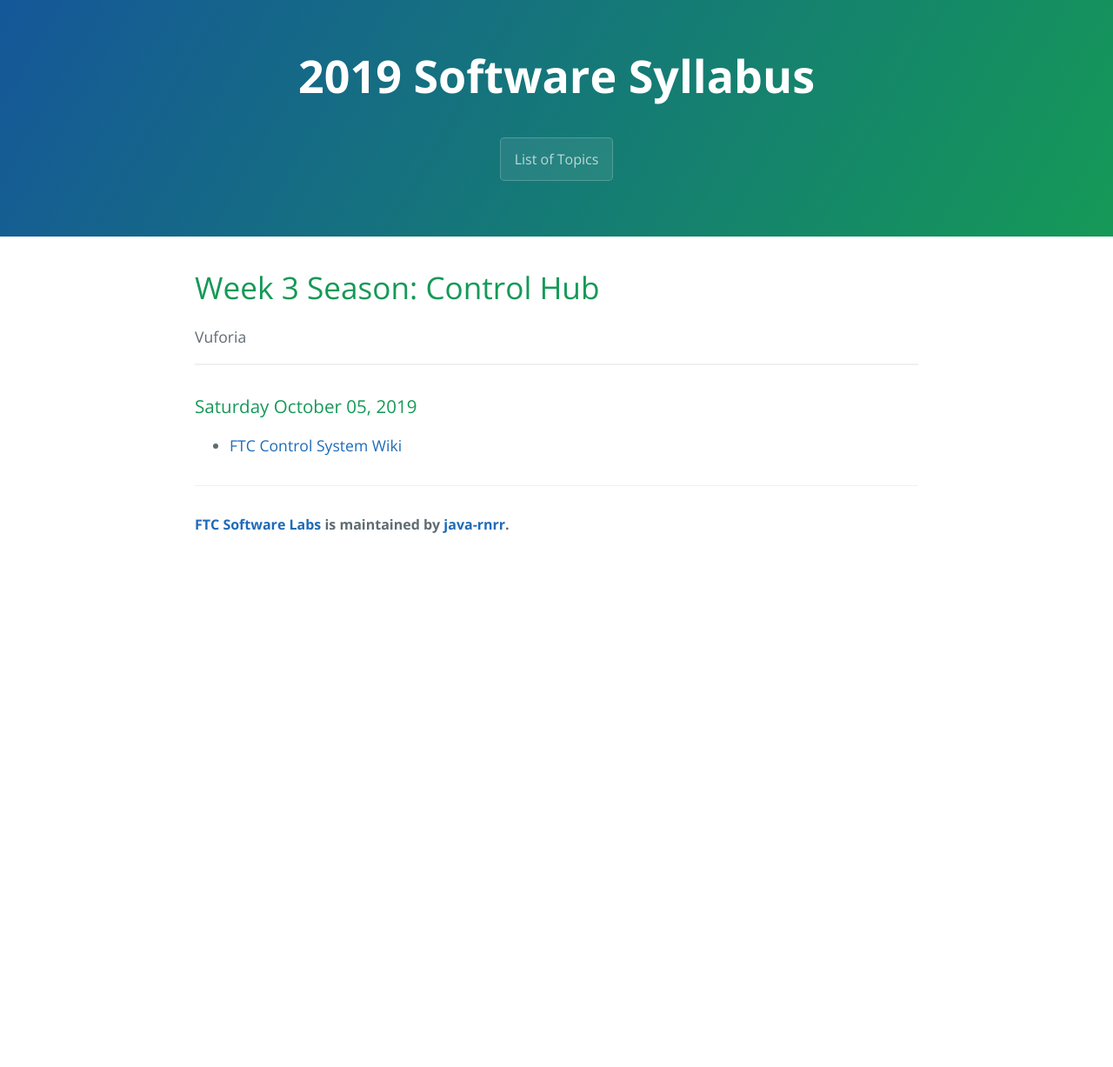
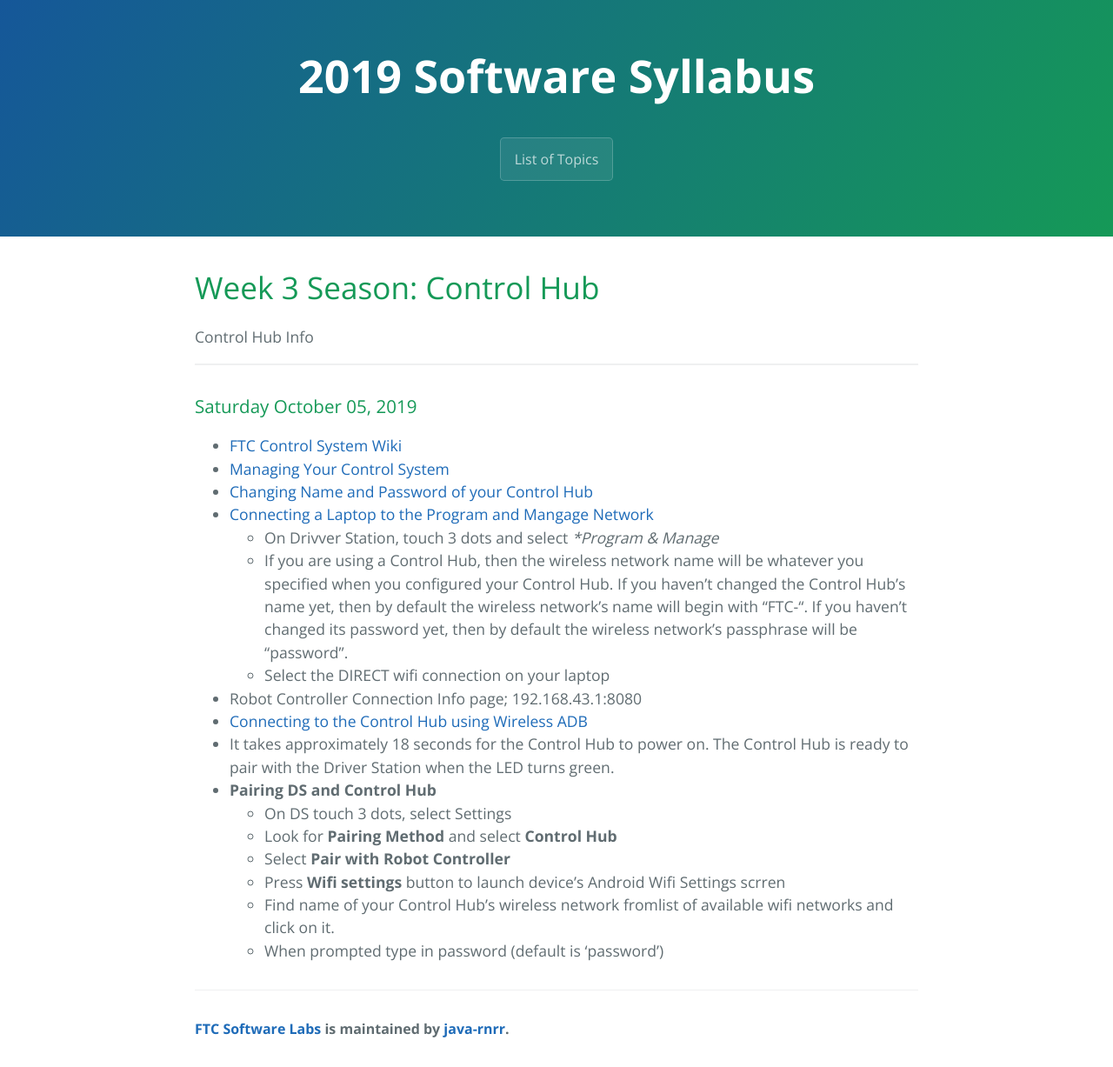
Before and after one commit to java-rnrr/getting-started, a Jekyll site: the page built from _posts/2019-05-25-sw3-control_hub.md, in a window 1280 px wide. Shown: the whole page at 87% size. Built offline with Jekyll 4.4.1, drawn with Linux system fonts in a browser that asks for light colours; the repository's description, which GitHub fills in, is left out; before the commit the page ends 900 px from its top, so only the background shows below that.

Commit message:
add control hub info

```diff
--- a/_posts/2019-05-25-sw3-control_hub.md
+++ b/_posts/2019-05-25-sw3-control_hub.md
@@ -1,9 +1,25 @@
 ---
 layout: post
 title: "Week 3 Season: Control Hub"
-description: Vuforia
+description: Control Hub Info
 ---
 
 
 ### Saturday October 05, 2019
 * [FTC Control System Wiki](https://github.com/ftctechnh/ftc_app/wiki/The-FTC-Control-System)
+* [Managing Your Control System](https://github.com/ftctechnh/ftc_app/wiki/Managing-Your-Control-System)
+* [Changing Name and Password of your Control Hub](https://github.com/ftctechnh/ftc_app/wiki/Managing-a-Control-Hub)
+* [Connecting a Laptop to the Program and Mangage Network](https://github.com/ftctechnh/ftc_app/wiki/Connecting-a-Laptop-to-the-Program-&-Manage-Network)
+  * On Drivver Station, touch 3 dots and select **Program & Manage*
+  * If you are using a Control Hub, then the wireless network name will be whatever you specified when you configured your Control Hub. If you haven't changed the Control Hub's name yet, then by default the wireless network's name will begin with "FTC-". If you haven't changed its password yet, then by default the wireless network's passphrase will be "password".
+  * Select the DIRECT wifi connection on your laptop
+* Robot Controller Connection Info page; 192.168.43.1:8080
+* [Connecting to the Control Hub using Wireless ADB](https://github.com/ftctechnh/ftc_app/wiki/Managing-a-Control-Hub)
+* It takes approximately 18 seconds for the Control Hub to power on. The Control Hub is ready to pair with the Driver Station when the LED turns green.
+* **Pairing DS and Control Hub**
+  * On DS touch 3 dots, select Settings
+  * Look for **Pairing Method** and select **Control Hub**
+  * Select **Pair with Robot Controller**
+  * Press **Wifi settings** button to launch device's Android Wifi Settings scrren
+  * Find name of your Control Hub's wireless network fromlist of available wifi networks and click on it.
+  * When prompted type in password (default is 'password')
```
Also changed, not shown: _posts/2019-08-26-admin-attendance.md (+4 -4 lines).
